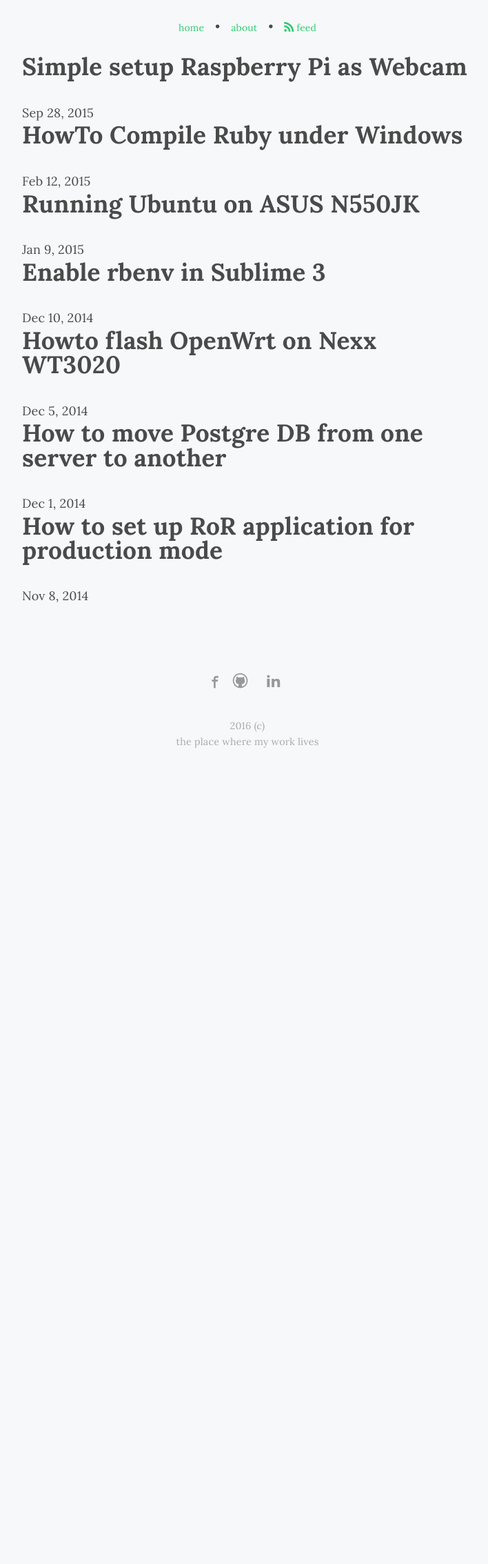
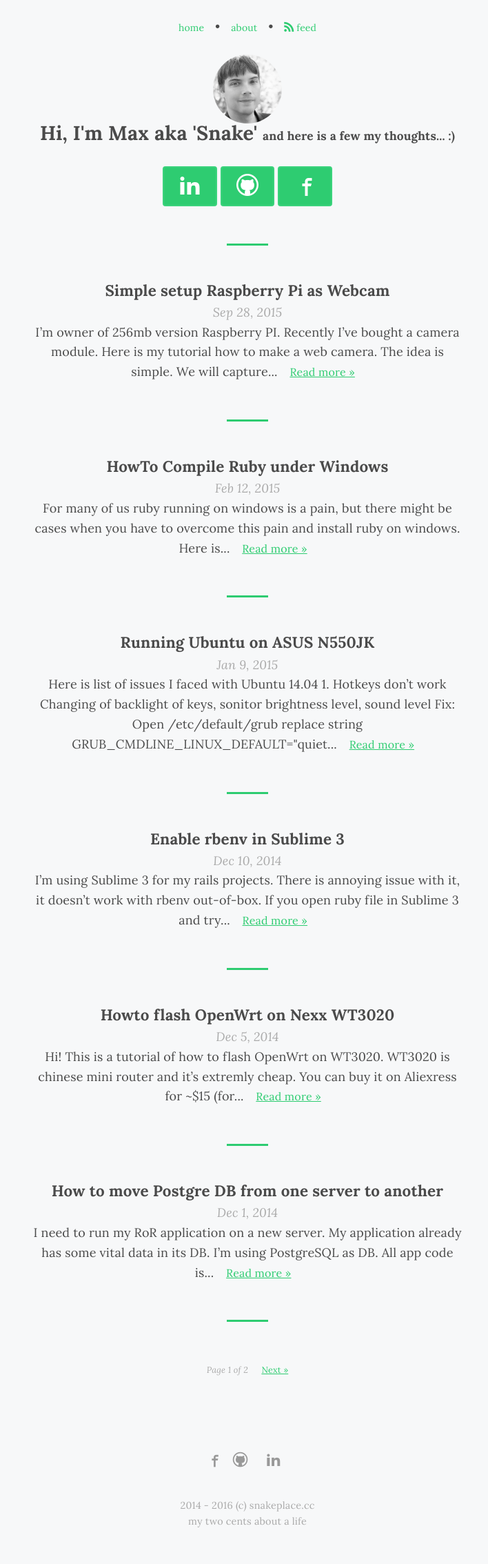
Before and after one commit to ssnake/ssnake.github.io, a Jekyll site: the page built from index.html, in a window 1280 px wide. Shown: the whole page at 69% size, without its empty margins (281-989 px from the left). Built offline with Jekyll 4.4.1, drawn with Linux system fonts in a browser that asks for light colours; some web fonts are replaced; Markdown is read by kramdown in place of the engine named in the settings; the list of posts is cut into pages by our own code; before the commit the page ends 1138 px from its top, so only the background shows below that.

Commit message:
polishing lora theme

```diff
--- a/Gemfile
+++ b/Gemfile
@@ -5,5 +5,6 @@ require 'open-uri'
 versions = JSON.parse(open('https://pages.github.com/versions.json').read)
 
 gem 'github-pages', versions['github-pages']
-gem 'jekyll'
+gem 'jekyll', '~>3.0.3'
 gem 'therubyracer',  platforms: :ruby
+gem 'jekyll-paginate'
--- a/_config.yml
+++ b/_config.yml
@@ -1,12 +1,15 @@
 # Site settings
 title: snakelab
 email: max.nedelchev@gmail.com
+paginate: 6
+paginate_path: "/page/:num"
 description: > # this means to ignore newlines until "baseurl:"
-  the place where my work lives
+  my two cents about a life
 
 baseurl: "" # the subpath of your site, e.g. /blog/
 url: "http://snakelab.cc" # the base hostname & protocol for your site
-#twitter_username: jekyllrb
+
+
 github_username:  ssnake
 facebook: max.nedelchev
 
@@ -16,3 +19,4 @@ exclude: ["lib", "config.rb", "Capfile", "config", "log", "Rakefile", "Rakefile.
  "test", "CNAME", "spec", "Gruntfile.js", "package.json", "node_modules", "Gemfile", "Gemfile.lock", "LICENSE", "README.md"]
 sass:
   sass_dir: _scss
+gems: [jekyll-paginate]
--- /dev/null
+++ b/_includes/article.html
@@ -0,0 +1,20 @@
+
+<article class="post">
+
+  {% if post.external_url %}
+    <header class="post-header">
+      <h1>
+        <a class="post-link" href="{{ post.external_url  }}" target="_blank" title="Permalink to: {{ post.title }}">{{ post.title }}</a>
+        <a href="{{ post.url | prepend: site.baseurl }}"><i class="icon icon-link"></i></a>
+      </h1>
+    </header>
+  {% else %}
+    <h1>
+      <a class="post-link" href="{{ post.url | prepend: site.baseurl }}" title="Permalink to: {{ post.title }}">{{ post.title }}</a>
+    </h1>
+    <span class="post-meta">{{ post.date | date: "%b %-d, %Y" }}</span>
+    <p>{{ post.content | strip_html | truncatewords: 30 }} <a href="{{ post.url | prepend: site.baseurl }}" title="Permalink to: {{ post.title }}" class="read-more">Read more &raquo;</a></p>
+  {% endif %}
+
+
+</article>
--- a/_includes/footer.html
+++ b/_includes/footer.html
@@ -27,20 +27,6 @@
         </li>
         {% endif %}
 
-        {% if site.twitter_username %}
-        <li>
-          <a href="https://twitter.com/{{ site.twitter_username }}">
-            <span class="icon  icon--twitter">
-              <svg viewBox="0 0 16 16">
-                <path fill="#828282" d="M15.969,3.058c-0.586,0.26-1.217,0.436-1.878,0.515c0.675-0.405,1.194-1.045,1.438-1.809
-                c-0.632,0.375-1.332,0.647-2.076,0.793c-0.596-0.636-1.446-1.033-2.387-1.033c-1.806,0-3.27,1.464-3.27,3.27 c0,0.256,0.029,0.506,0.085,0.745C5.163,5.404,2.753,4.102,1.14,2.124C0.859,2.607,0.698,3.168,0.698,3.767 c0,1.134,0.577,2.135,1.455,2.722C1.616,6.472,1.112,6.325,0.671,6.08c0,0.014,0,0.027,0,0.041c0,1.584,1.127,2.906,2.623,3.206 C3.02,9.402,2.731,9.442,2.433,9.442c-0.211,0-0.416-0.021-0.615-0.059c0.416,1.299,1.624,2.245,3.055,2.271 c-1.119,0.877-2.529,1.4-4.061,1.4c-0.264,0-0.524-0.015-0.78-0.046c1.447,0.928,3.166,1.469,5.013,1.469 c6.015,0,9.304-4.983,9.304-9.304c0-0.142-0.003-0.283-0.009-0.423C14.976,4.29,15.531,3.714,15.969,3.058z"/>
-              </svg>
-            </span>
-
-            <span class="username">{{ site.twitter_username }}</span>
-          </a>
-        </li>
-        {% endif %}
         <li>
           <a href="http://ua.linkedin.com/in/maxnedelchev/">
           <i class='icon icon-linkedin'></i>
@@ -50,7 +36,7 @@
       </ul>
     </div>
   <small>
-      {{ site.time |  date: '%Y' }} (c)
+      2014 - {{ site.time |  date: '%Y' }} (c) snakeplace.cc
 
       <p class="text">{{ site.description }}</p>
 
--- /dev/null
+++ b/_includes/my_face.html
@@ -0,0 +1,11 @@
+<div class='txt-center'>
+	<a href="{{ "/" | prepend: site.baseurl }}" class="author-thumb">
+	  <img src="{{ "/img/me.jpg" | prepend: site.baseurl }}" alt="Author thumbnail" class="dot">
+	</a>
+	<h2>Hi, I'm Max aka 'Snake' <small>and here is  a few my thoughts... :)</small></h1>
+	<a href="http://ua.linkedin.com/in/maxnedelchev/"><button class='btn btn-default btn-lg'><i class='icon icon-linkedin'></i></button></a>
+	<a href="https://github.com/{{ site.github_username }}"><button class='btn btn-default btn-lg'><i class='icon icon-github'></i></button></a>
+	<a href="https://facebook.com/{{ site.facebook }}"><button class='btn btn-default btn-lg'><i class='icon icon-facebook'></i></button></a>
+
+    <hr class="hr">
+</div>
--- /dev/null
+++ b/_includes/pagination.html
@@ -0,0 +1,17 @@
+<nav class="pagination" role="pagination">
+  <ul>
+    {% if paginator.previous_page %}
+      {% if paginator.previous_page == 1 %}
+        <li><a class="next" href="{{ "/" | prepend: site.baseurl }}" title="Articles new">&laquo; Prev</a></li>
+      {% else %}
+        <li><a class="next" href="{{ site.baseurl }}/page/{{ paginator.previous_page }}/" title="Articles new">&laquo; Prev</a></li>
+      {% endif %}
+    {% endif %}
+
+    <li><span class="page-number">Page {{paginator.page}} of {{paginator.total_pages}}</span></li>
+
+    {% if paginator.next_page %}
+      <li><a class="prev" href="{{ site.baseurl }}/page/{{ paginator.next_page }}/" title="Articles old">Next &raquo;</a></li>
+    {% endif %}
+  </ul>
+</nav>
--- a/_layouts/default.html
+++ b/_layouts/default.html
@@ -9,6 +9,10 @@
     <main class="container">
 
         {% include header.html %}
+        {% if page.show_me %}
+          {% include my_face.html %}
+        {% endif %}
+
 
         <section class="main-content">
           {{ content }}
--- /dev/null
+++ b/_plugins/strip.rb
@@ -0,0 +1,14 @@
+# Replaces multiple newlines and whitespace
+# between them with one newline
+
+module Jekyll
+  class StripTag < Liquid::Block
+
+    def render(context)
+      super.gsub /\n\s*\n/, "\n"
+    end
+
+  end
+end
+
+Liquid::Template.register_tag('strip', Jekyll::StripTag)
--- a/_scss/_icons.scss
+++ b/_scss/_icons.scss
@@ -51,3 +51,7 @@ $icon-linkedin: "\e90c";
 .icon-feed-rounded:before { content: $icon-feed-rounded; }
 .icon-github:before { content: $icon-github; }
 .icon-linkedin:before { content: $icon-linkedin; }
+
+button .icon {
+  font-size:  xx-large;
+}
--- a/_scss/_layout.scss
+++ b/_scss/_layout.scss
@@ -41,7 +41,9 @@
   display: inline-block;
   font-weight: 700;
   line-height: 2.6em;
-  padding: 0 1.6em;
+  padding-left: 1.6em;
+  padding-right: 1.6em;
+  padding-top: 0.7em;
   text-align: center;
   text-decoration: none;
   white-space: nowrap;
@@ -97,7 +99,7 @@
 }
 
 .author-thumb {
-  opacity: .7;
+  //opacity: .7;
   display: inline-block;
   transition: opacity .2s ease;
 
--- a/about.md
+++ b/about.md
@@ -4,6 +4,4 @@ title: About
 permalink: /about/
 ---
 
-Welcome,
-
-My name is Max. I'm software engineer and this site devoted to my work.
+I'm fond of morality, creativity, problem solving and lack of prejudice
--- a/index.html
+++ b/index.html
@@ -1,21 +1,15 @@
 ---
 layout: default
+title: Home
+bodyclass: home
 ---
+{% include my_face.html%}
+<section class="posts txt-center container">
 
-<div class="home">
+  {% for post in paginator.posts %}
+    {% include article.html %}
+  {% endfor %}
 
-  <!-- <h1 class="page-heading">Posts</h1> -->
+  {% include pagination.html %}
 
-  <ul class="post-list">
-    {% for post in site.posts %}
-      <li>
-        <h1>
-          <a class="post-link" href="{{ post.url | prepend: site.baseurl }}">{{ post.title }}</a>
-        </h1>
-        <span class="post-meta">{{ post.date | date: "%b %-d, %Y" }}</span>
-      </li>
-    {% endfor %}
-  </ul>
-
-
-</div>
+</section>
```
Also changed, not shown: Gemfile.lock, img/me.jpg (added).
